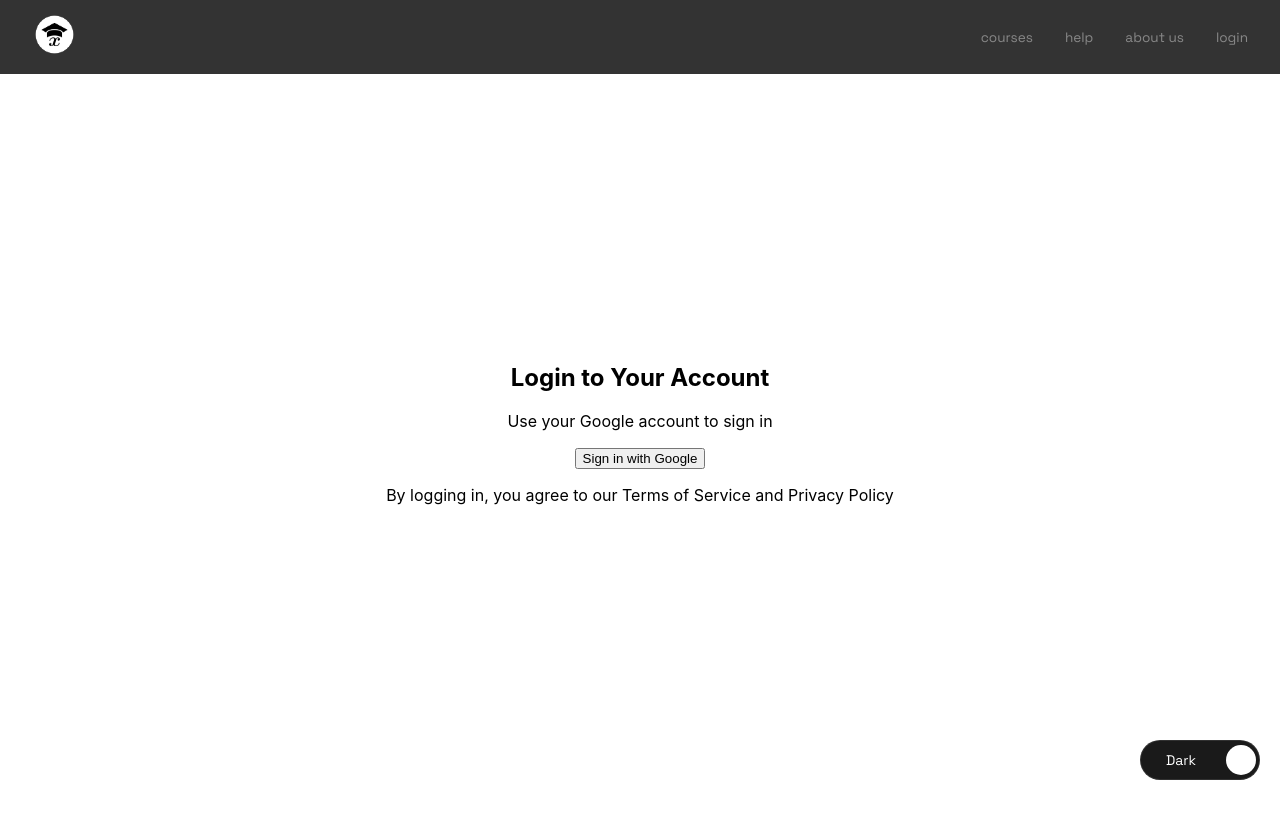
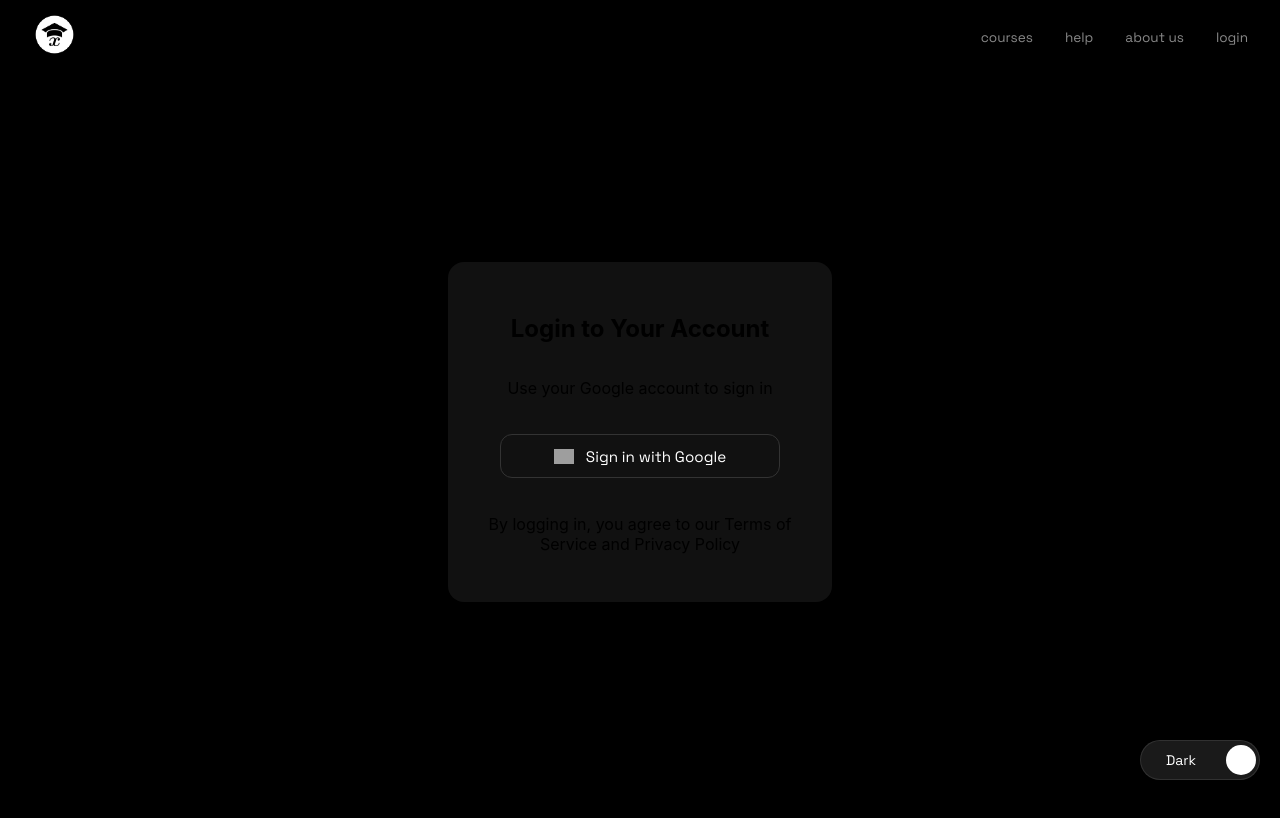
Before and after one commit to varshithm7x/themathguy, a React (Create React App) app: page /login in a window 1280 px wide. Shown: the top 818 px of the page. Built offline with nearby package versions, Linux system fonts and the light colour scheme; grey boxes are pictures that could not be loaded.

Commit message:
login fix check

```diff
--- a/src/components/Login.css
+++ b/src/components/Login.css
@@ -238,6 +238,7 @@
     align-items: center;
     justify-content: center;
     gap: 12px;
+    margin: 20px auto;
 }
 
 .google-btn img {
@@ -284,3 +285,15 @@
     background: #ffffff;
 
 }
+
+.login-card {
+    background: var(--card-bg);
+    padding: 2rem;
+    border-radius: 16px;
+    width: 100%;
+    max-width: 320px;
+    display: flex;
+    flex-direction: column;
+    align-items: center;
+    box-shadow: 0 4px 20px rgba(0, 0, 0, 0.1);
+}
--- a/src/components/Login.js
+++ b/src/components/Login.js
@@ -1,30 +1,53 @@
-import React, { useEffect } from 'react';
+import React from 'react';
+import { useTheme } from '../context/ThemeContext';
 import './Login.css';
+import { auth } from '../firebase/config';
+import { GoogleAuthProvider, signInWithPopup } from 'firebase/auth';
 
 const Login = () => {
-    useEffect(() => {
-        // Create a simple button that opens Google login in a new window
-        const loginButton = document.getElementById('manual-google-login');
-        if (loginButton) {
-            loginButton.addEventListener('click', () => {
-                const clientId = '252083625732-i92gqsrghl2p5sj5oiuoq2g0vn4l597f.apps.googleusercontent.com';
-                const redirectUri = encodeURIComponent(window.location.origin + '/login');
-                const scope = encodeURIComponent('email profile');
-                const responseType = 'token';
-                const authUrl = `https://accounts.google.com/o/oauth2/auth?client_id=${clientId}&redirect_uri=${redirectUri}&scope=${scope}&response_type=${responseType}`;
+    const { isDarkTheme } = useTheme();
 
-                window.open(authUrl, 'Google Login', 'width=500,height=600');
-            });
+    const handleGoogleSignIn = async () => {
+        try {
+            const provider = new GoogleAuthProvider();
+            const result = await signInWithPopup(auth, provider);
+
+            // The signed-in user info
+            const user = result.user;
+            console.log("Successfully signed in:", user);
+
+            // You can store user info in localStorage or context
+            localStorage.setItem('user', JSON.stringify({
+                displayName: user.displayName,
+                email: user.email,
+                photoURL: user.photoURL,
+                uid: user.uid
+            }));
+
+            alert(`Welcome ${user.displayName}!`);
+
+            // Redirect to homepage or dashboard
+            // window.location.href = '/';
+        } catch (error) {
+            console.error("Error signing in with Google:", error);
+            alert("Failed to sign in with Google. Please try again.");
         }
-    }, []);
+    };
 
     return (
-        <div className="login-container">
+        <div className={`login-container ${isDarkTheme ? 'dark' : 'light'}`}>
             <div className="login-card">
                 <h2>Login to Your Account</h2>
                 <p>Use your Google account to sign in</p>
 
-                <button id="manual-google-login" className="google-login-button">
+                <button
+                    onClick={handleGoogleSignIn}
+                    className="google-btn"
+                >
+                    <img
+                        src={isDarkTheme ? "/google-icon-light.png" : "/google-icon-dark.png"}
+                        alt="Google"
+                    />
                     Sign in with Google
                 </button>
 
```
